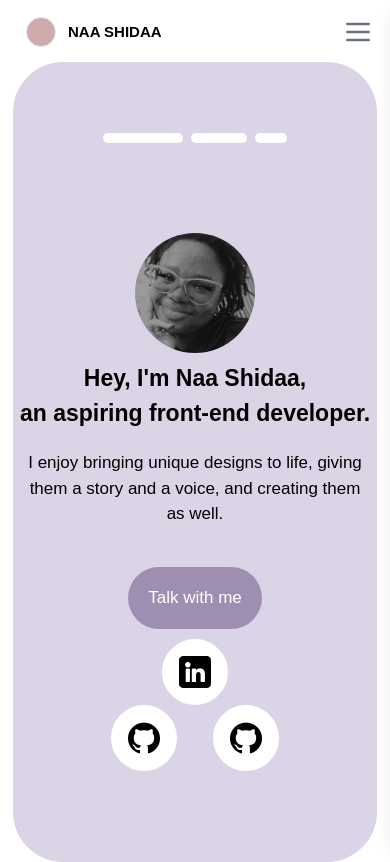
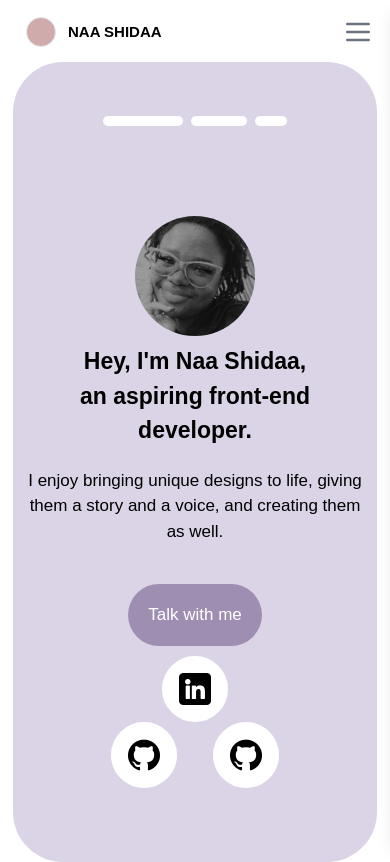
Before and after one commit to RainaaNs/My-Porfolio, a React (Create React App) app: page / in a window 390 px wide. Shown: the top 862 px of the page. Built offline with nearby package versions, Linux system fonts and the light colour scheme.

Commit message:
Spacing little edit

```diff
--- a/src/pages/Home.js
+++ b/src/pages/Home.js
@@ -29,7 +29,7 @@ const Home = () => {
             <img className='w-[120px] h-[120px] mt-[90px] sm:mt-[120px] rounded-full object-cover' src={snapme} alt='my face' />
           </div>
           <div className='w-95'>
-            <p className='font-bold xl:text-[45px] md:text-[35px] text-[23px] mt-2 sm:mt-0 text-center text-wrap'>Hey, I'm Naa Shidaa,<br></br> an aspiring front-end developer.</p>
+            <p className='font-bold xl:text-[45px] md:text-[35px] text-[23px] mt-2 sm:mt-0 text-center text-wrap px-[10px] sm:px-0'>Hey, I'm Naa Shidaa,<br></br> an aspiring front-end developer.</p>
           </div>
           <div className='mt-[20px] md:text-[22px] text-[17px] sm:px-0 px-[10px] sm:mb-[100px] text-center'>
             <p>I enjoy bringing unique designs to life, giving them a story and a voice, and creating them as well. </p>
```
